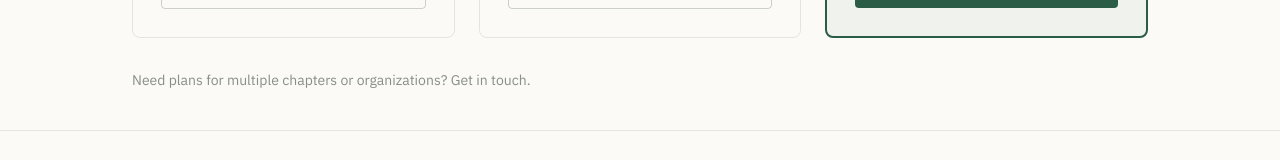
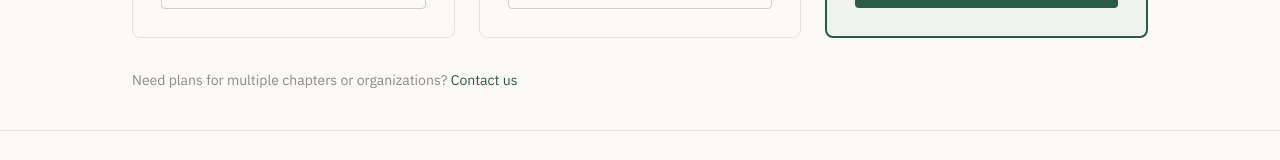
Before and after one commit to JJOrganizational-advisor/branetor-web, a Next.js app: page /en/precios in a window 1280 px wide. Shown: the part 623-783 px from the top of the page. Built offline with nearby package versions, Linux system fonts and the light colour scheme.

Commit message:
Conectar botones de precios a registro en la app; footnote a contacto

```diff
--- a/app/[locale]/precios/page.tsx
+++ b/app/[locale]/precios/page.tsx
@@ -34,7 +34,7 @@ export default function PreciosPage({
               <li>✓ {t("tier1Feat3")}</li>
             </ul>
             <Link
-              href={`/${locale}/contacto`}
+              href={`https://app.branetor.com/${locale}`}
               className="border border-ink/20 rounded px-5 py-3 text-sm font-medium text-center"
             >
               {t("tier1Cta")}
@@ -55,7 +55,7 @@ export default function PreciosPage({
               <li>✓ {t("tier2Feat5")}</li>
             </ul>
             <Link
-              href={`/${locale}/contacto`}
+              href={`https://app.branetor.com/${locale}`}
               className="border border-ink/20 rounded px-5 py-3 text-sm font-medium text-center"
             >
               {t("tier2Cta")}
@@ -77,7 +77,7 @@ export default function PreciosPage({
               <li className="text-forest font-medium">{t("tier3Feat3")}</li>
             </ul>
             <Link
-              href={`/${locale}/contacto`}
+              href={`https://app.branetor.com/${locale}`}
               className="bg-forest text-paper rounded px-5 py-3 text-sm font-medium text-center"
             >
               {t("tier3Cta")}
@@ -85,7 +85,12 @@ export default function PreciosPage({
           </div>
         </div>
 
-        <p className="text-sm text-ink/50 mt-8">{t("footnote")}</p>
+        <p className="text-sm text-ink/50 mt-8">
+          {t("footnote")}{" "}
+          <Link href={`/${locale}/contacto`} className="text-forest hover:underline">
+            {t("footnoteLink")}
+          </Link>
+        </p>
       </section>
 
       <Footer />
--- a/messages/en.json
+++ b/messages/en.json
@@ -108,7 +108,8 @@
     "tier3Feat2": "1 active strategic plan",
     "tier3Feat3": "Equivalent to $74.90/month",
     "tier3Cta": "Choose annual plan",
-    "footnote": "Need plans for multiple chapters or organizations? Get in touch."
+    "footnote": "Need plans for multiple chapters or organizations?",
+    "footnoteLink": "Contact us"
   },
   "aboutPage": {
     "title": "About us",
--- a/messages/es.json
+++ b/messages/es.json
@@ -108,7 +108,8 @@
     "tier3Feat2": "1 plan estratégico activo",
     "tier3Feat3": "Equivale a $74.90/mes",
     "tier3Cta": "Elegir plan anual",
-    "footnote": "¿Necesitas planes para varias sedes u organizaciones? Escríbenos."
+    "footnote": "¿Necesitas planes para varias sedes u organizaciones?",
+    "footnoteLink": "Contáctanos"
   },
   "aboutPage": {
     "title": "Sobre nosotros",
```
